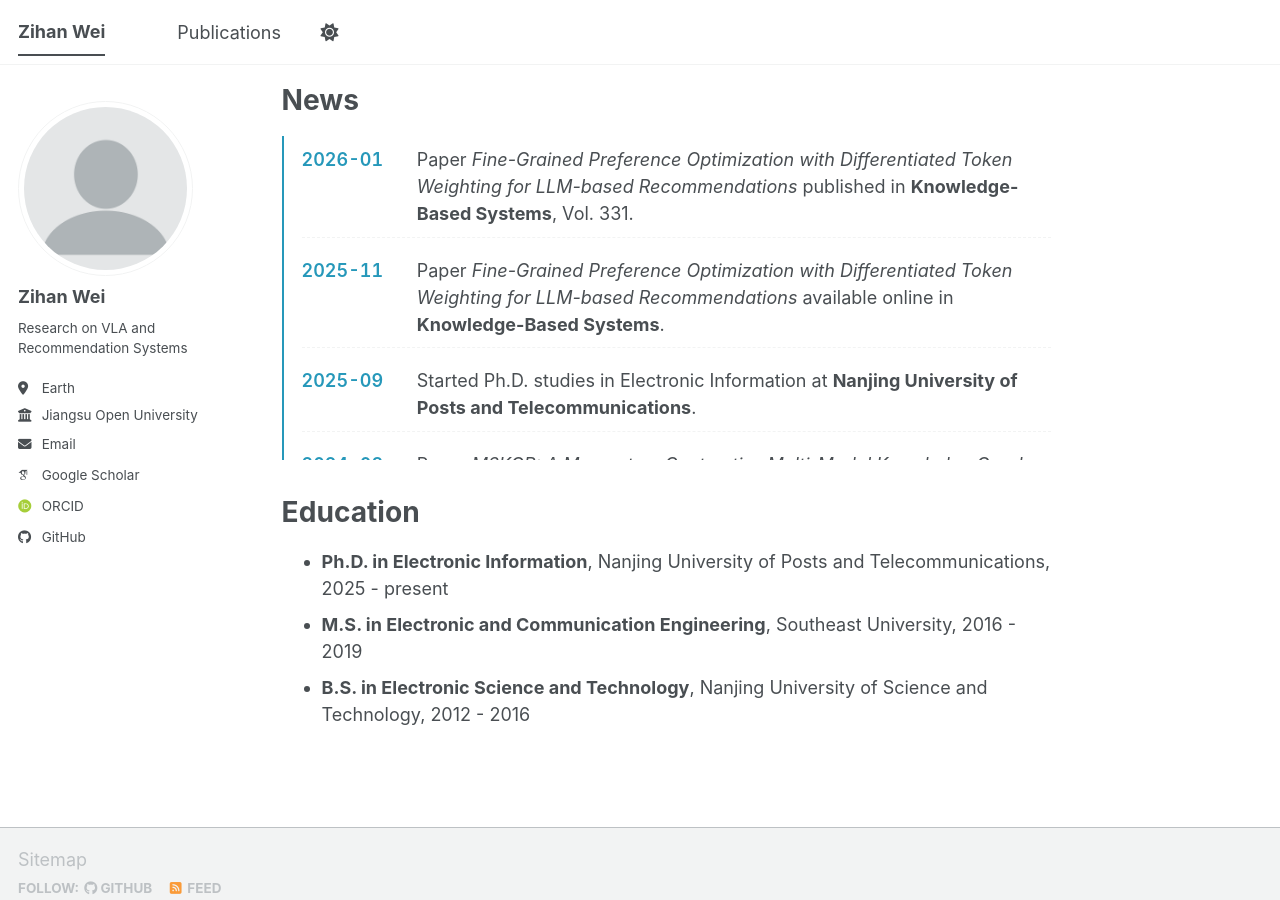
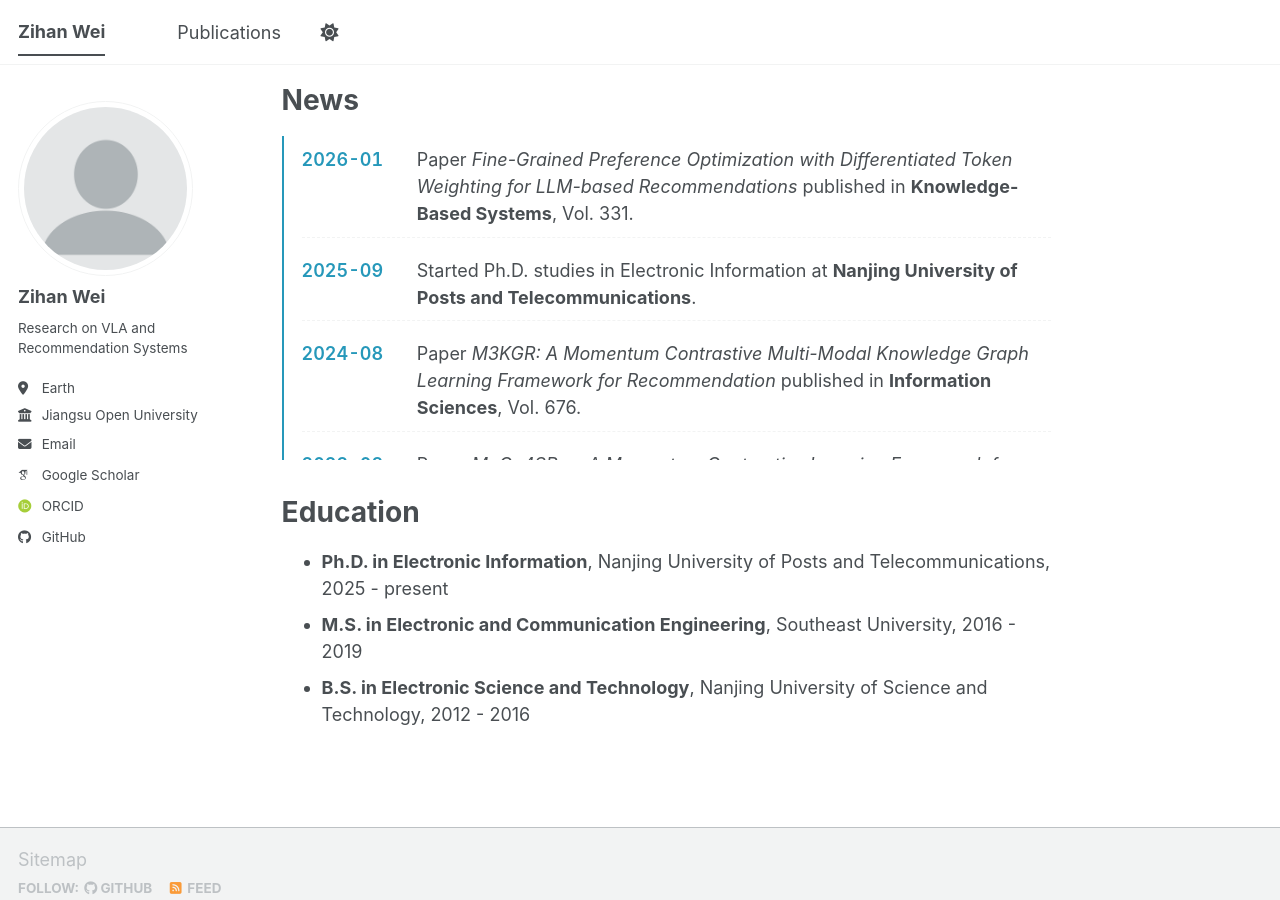
Before and after one commit to KlaineWei/KlaineWei.github.io, a Jekyll site: the page built from _pages/about.md, in a window 1280 px wide and 900 px high, scrolled down 649 px. Built offline with Jekyll 4.4.1, drawn with Linux system fonts in a browser that asks for light colours; some web fonts are replaced; a script bundle is joined from its source files by our own code; library files that are not in the unit come from our copies.

Commit message:
Remove FGPO online-availability news entry

```diff
--- a/_pages/about.md
+++ b/_pages/about.md
@@ -39,10 +39,6 @@ News
     <span class="news-text">Paper <em>Fine-Grained Preference Optimization with Differentiated Token Weighting for LLM-based Recommendations</em> published in <b>Knowledge-Based Systems</b>, Vol. 331.</span>
   </li>
   <li class="news-item">
-    <span class="news-date">2025-11</span>
-    <span class="news-text">Paper <em>Fine-Grained Preference Optimization with Differentiated Token Weighting for LLM-based Recommendations</em> available online in <b>Knowledge-Based Systems</b>.</span>
-  </li>
-  <li class="news-item">
     <span class="news-date">2025-09</span>
     <span class="news-text">Started Ph.D. studies in Electronic Information at <b>Nanjing University of Posts and Telecommunications</b>.</span>
   </li>
```
